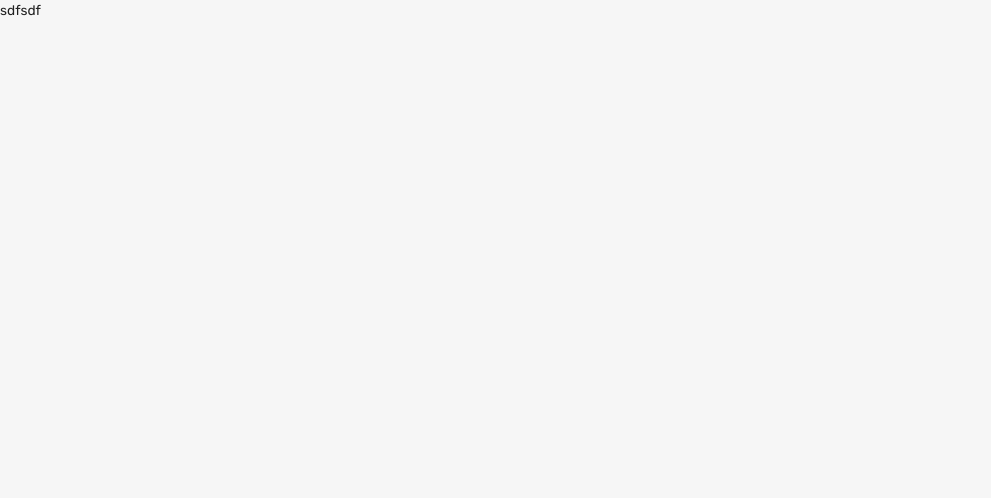
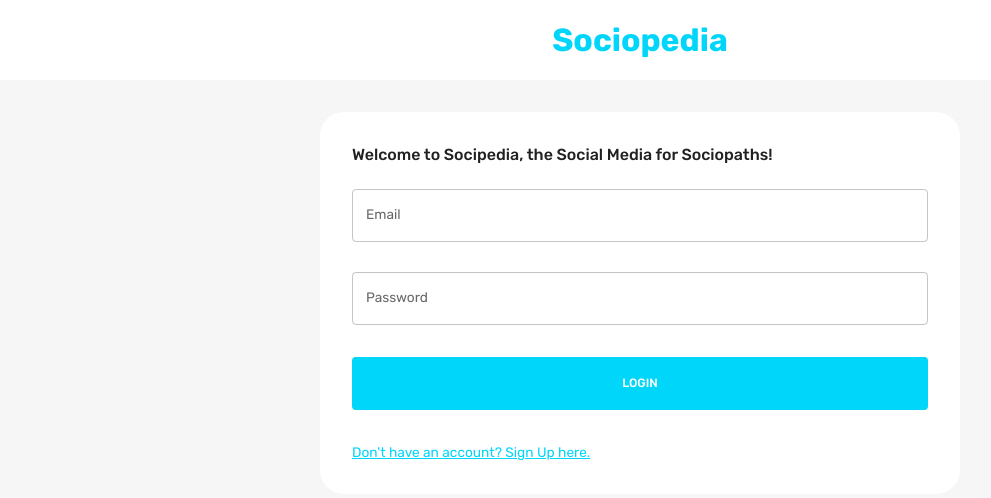
Before and after one commit to nabin154/socialMedia, a React (Vite) app in the folder frontend/: page / in a window 1280 px wide. Shown: the top 498 px of the page, without its empty margins (0-991 px from the left). Built offline with nearby package versions, Linux system fonts and the light colour scheme.

Commit message:
login and register form done

```diff
--- /dev/null
+++ b/frontend/src/components/FlexBetween.jsx
@@ -0,0 +1,10 @@
+import { Box } from "@mui/material";
+import { styled } from "@mui/system";
+
+const FlexBetween = styled(Box)({
+  display: "flex",
+  justifyContent: "space-between",
+  alignItems: "center",
+});
+
+export default FlexBetween;
--- a/frontend/src/scenes/homePage/HomePage.jsx
+++ b/frontend/src/scenes/homePage/HomePage.jsx
@@ -4,4 +4,4 @@
   return <div>df</div>;
 };
 
-export default HomePage;
+export default HomePage;``
--- /dev/null
+++ b/frontend/src/scenes/loginPage/Form.jsx
@@ -0,0 +1,275 @@
+import { useState } from "react";
+import {
+  Box,
+  Button,
+  TextField,
+  useMediaQuery,
+  Typography,
+  useTheme,
+} from "@mui/material";
+import EditOutlinedIcon from "@mui/icons-material/EditOutlined";
+import { Formik } from "formik";
+import * as yup from "yup";
+import { useNavigate } from "react-router-dom";
+import { useDispatch } from "react-redux";
+import Dropzone from "react-dropzone";
+import FlexBetween from "../../components/FlexBetween";
+import {setLogin} from "../../state/index";
+
+const registerSchema = yup.object().shape({
+  firstName: yup.string().required("required"),
+  lastName: yup.string().required("required"),
+  email: yup.string().email("invalid email").required("required"),
+  password: yup.string().required("required"),
+  location: yup.string().required("required"),
+  occupation: yup.string().required("required"),
+  picture: yup.string().required("required"),
+});
+
+const loginSchema = yup.object().shape({
+  email: yup.string().email("invalid email").required("required"),
+  password: yup.string().required("required"),
+});
+
+const initialValuesRegister = {
+  firstName: "",
+  lastName: "",
+  email: "",
+  password: "",
+  location: "",
+  occupation: "",
+  picture: "",
+};
+
+const initialValuesLogin = {
+  email: "",
+  password: "",
+};
+
+const Form = () => {
+  const [pageType, setPageType] = useState("login");
+  const { palette } = useTheme();
+  const dispatch = useDispatch();
+  const navigate = useNavigate();
+  const isNonMobile = useMediaQuery("(min-width:600px)");
+  const isLogin = pageType === "login";
+  const isRegister = pageType === "register";
+
+  const register = async (values, onSubmitProps) => {
+    // this allows us to send form info with image
+    const formData = new FormData();
+    for (let value in values) {
+      formData.append(value, values[value]);
+    }
+    formData.append("picturePath", values.picture.name);
+
+    const savedUserResponse = await fetch(
+      "http://localhost:3001/auth/register",
+      {
+        method: "POST",
+        body: formData,
+      }
+    );
+    const savedUser = await savedUserResponse.json();
+    onSubmitProps.resetForm();
+
+    if (savedUser) {
+      setPageType("login");
+    }
+  };
+
+  const login = async (values, onSubmitProps) => {
+    const loggedInResponse = await fetch("http://localhost:3001/auth/login", {
+      method: "POST",
+      headers: { "Content-Type": "application/json" },
+      body: JSON.stringify(values),
+    });
+    const loggedIn = await loggedInResponse.json();
+    onSubmitProps.resetForm();
+    if (loggedIn) {
+      dispatch(
+        setLogin({
+          user: loggedIn,
+          token: loggedIn.token,
+        })
+      );
+      navigate("/home");
+    }
+  };
+
+  const handleFormSubmit = async (values, onSubmitProps) => {
+    if (isLogin) await login(values, onSubmitProps);
+    if (isRegister) await register(values, onSubmitProps);
+  };
+
+  return (
+    <Formik
+      onSubmit={handleFormSubmit}
+      initialValues={isLogin ? initialValuesLogin : initialValuesRegister}
+      validationSchema={isLogin ? loginSchema : registerSchema}
+    >
+      {({
+        values,
+        errors,
+        touched,
+        handleBlur,
+        handleChange,
+        handleSubmit,
+        setFieldValue,
+        resetForm,
+      }) => (
+        <form onSubmit={handleSubmit}>
+          <Box
+            display="grid"
+            gap="30px"
+            gridTemplateColumns="repeat(4, minmax(0, 1fr))"
+            sx={{
+              "& > div": { gridColumn: isNonMobile ? undefined : "span 4" },
+            }}
+          >
+            {isRegister && (
+              <>
+                <TextField
+                  label="First Name"
+                  onBlur={handleBlur}
+                  onChange={handleChange}
+                  value={values.firstName}
+                  name="firstName"
+                  error={
+                    Boolean(touched.firstName) && Boolean(errors.firstName)
+                  }
+                  helperText={touched.firstName && errors.firstName}
+                  sx={{ gridColumn: "span 2" }}
+                />
+                <TextField
+                  label="Last Name"
+                  onBlur={handleBlur}
+                  onChange={handleChange}
+                  value={values.lastName}
+                  name="lastName"
+                  error={Boolean(touched.lastName) && Boolean(errors.lastName)}
+                  helperText={touched.lastName && errors.lastName}
+                  sx={{ gridColumn: "span 2" }}
+                />
+                <TextField
+                  label="Location"
+                  onBlur={handleBlur}
+                  onChange={handleChange}
+                  value={values.location}
+                  name="location"
+                  error={Boolean(touched.location) && Boolean(errors.location)}
+                  helperText={touched.location && errors.location}
+                  sx={{ gridColumn: "span 4" }}
+                />
+                <TextField
+                  label="Occupation"
+                  onBlur={handleBlur}
+                  onChange={handleChange}
+                  value={values.occupation}
+                  name="occupation"
+                  error={
+                    Boolean(touched.occupation) && Boolean(errors.occupation)
+                  }
+                  helperText={touched.occupation && errors.occupation}
+                  sx={{ gridColumn: "span 4" }}
+                />
+                <Box
+                  gridColumn="span 4"
+                  border={`1px solid ${palette.neutral.medium}`}
+                  borderRadius="5px"
+                  p="1rem"
+                >
+                  <Dropzone
+                    acceptedFiles=".jpg,.jpeg,.png"
+                    multiple={false}
+                    onDrop={(acceptedFiles) =>
+                      setFieldValue("picture", acceptedFiles[0])
+                    }
+                  >
+                    {({ getRootProps, getInputProps }) => (
+                      <Box
+                        {...getRootProps()}
+                        border={`2px dashed ${palette.primary.main}`}
+                        p="1rem"
+                        sx={{ "&:hover": { cursor: "pointer" } }}
+                      >
+                        <input {...getInputProps()} />
+                        {!values.picture ? (
+                          <p>Add Picture Here</p>
+                        ) : (
+                          <FlexBetween>
+                            <Typography>{values.picture.name}</Typography>
+                            <EditOutlinedIcon />
+                          </FlexBetween>
+                        )}
+                      </Box>
+                    )}
+                  </Dropzone>
+                </Box>
+              </>
+            )}
+
+            <TextField
+              label="Email"
+              onBlur={handleBlur}
+              onChange={handleChange}
+              value={values.email}
+              name="email"
+              error={Boolean(touched.email) && Boolean(errors.email)}
+              helperText={touched.email && errors.email}
+              sx={{ gridColumn: "span 4" }}
+            />
+            <TextField
+              label="Password"
+              type="password"
+              onBlur={handleBlur}
+              onChange={handleChange}
+              value={values.password}
+              name="password"
+              error={Boolean(touched.password) && Boolean(errors.password)}
+              helperText={touched.password && errors.password}
+              sx={{ gridColumn: "span 4" }}
+            />
+          </Box>
+
+          {/* BUTTONS */}
+          <Box>
+            <Button
+              fullWidth
+              type="submit"
+              sx={{
+                m: "2rem 0",
+                p: "1rem",
+                backgroundColor: palette.primary.main,
+                color: palette.background.alt,
+                "&:hover": { color: palette.primary.main },
+              }}
+            >
+              {isLogin ? "LOGIN" : "REGISTER"}
+            </Button>
+            <Typography
+              onClick={() => {
+                setPageType(isLogin ? "register" : "login");
+                resetForm();
+              }}
+              sx={{
+                textDecoration: "underline",
+                color: palette.primary.main,
+                "&:hover": {
+                  cursor: "pointer",
+                  color: palette.primary.light,
+                },
+              }}
+            >
+              {isLogin
+                ? "Don't have an account? Sign Up here."
+                : "Already have an account? Login here."}
+            </Typography>
+          </Box>
+        </form>
+      )}
+    </Formik>
+  );
+};
+
+export default Form;
--- a/frontend/src/scenes/loginPage/LoginPage.jsx
+++ b/frontend/src/scenes/loginPage/LoginPage.jsx
@@ -1,11 +1,36 @@
-import React from 'react'
+import { Box, Typography, useTheme, useMediaQuery } from "@mui/material";
+import Form from "./Form";
 
 const LoginPage = () => {
+  const theme = useTheme();
+  const isNonMobileScreens = useMediaQuery("(min-width: 1000px)");
   return (
-    <div>
-      sdfsdf
-    </div>
-  )
-}
+    <Box>
+      <Box
+        width="100%"
+        backgroundColor={theme.palette.background.alt}
+        p="1rem 6%"
+        textAlign="center"
+      >
+        <Typography fontWeight="bold" fontSize="32px" color="primary">
+          Sociopedia
+        </Typography>
+      </Box>
 
-export default LoginPage
+      <Box
+        width={isNonMobileScreens ? "50%" : "93%"}
+        p="2rem"
+        m="2rem auto"
+        borderRadius="1.5rem"
+        backgroundColor={theme.palette.background.alt}
+      >
+        <Typography fontWeight="500" variant="h5" sx={{ mb: "1.5rem" }}>
+          Welcome to Socipedia, the Social Media for Sociopaths!
+        </Typography>
+        <Form />
+      </Box>
+    </Box>
+  );
+};
+
+export default LoginPage;
```
Also changed, not shown: 1 other file (tests, documents, lock files or other folders).
